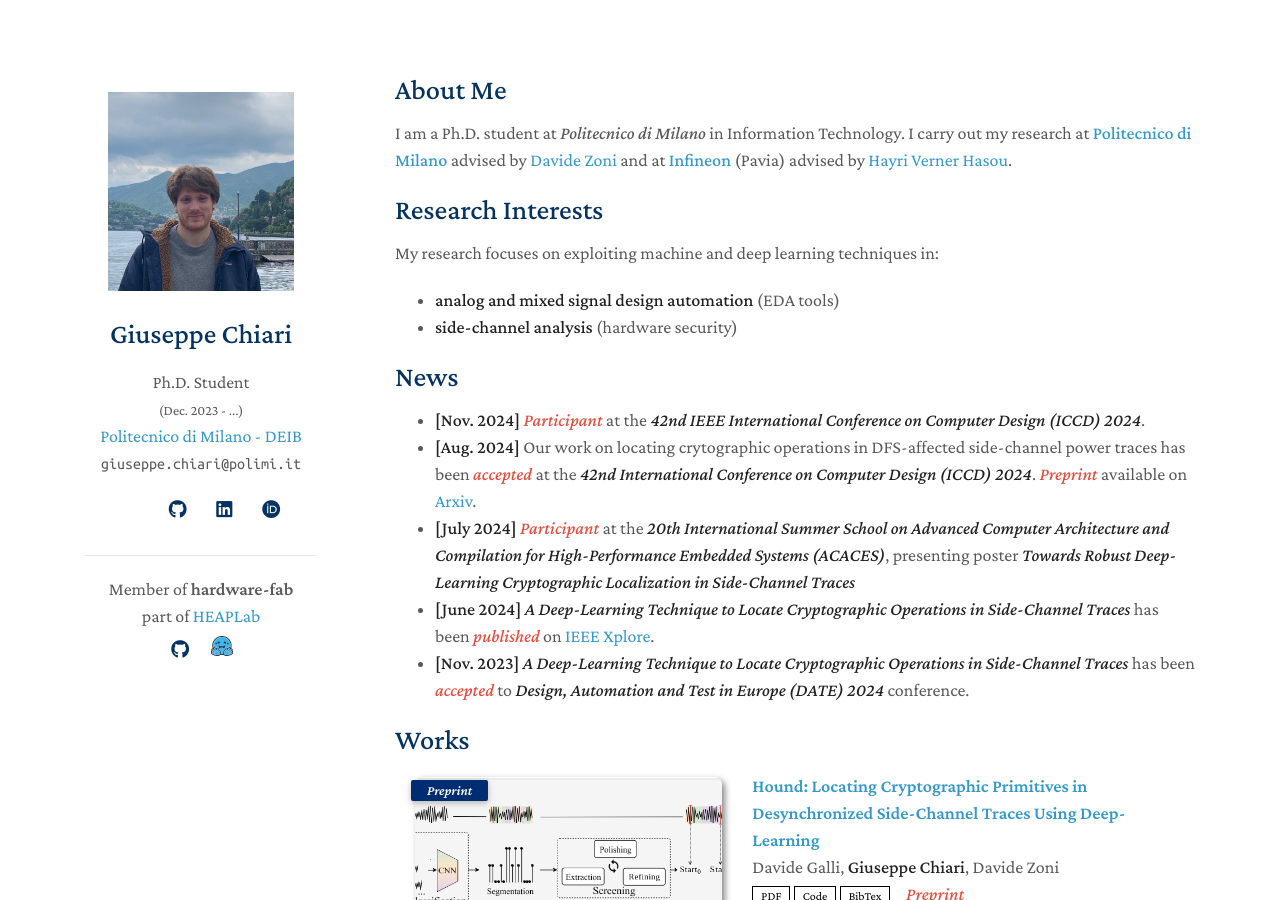
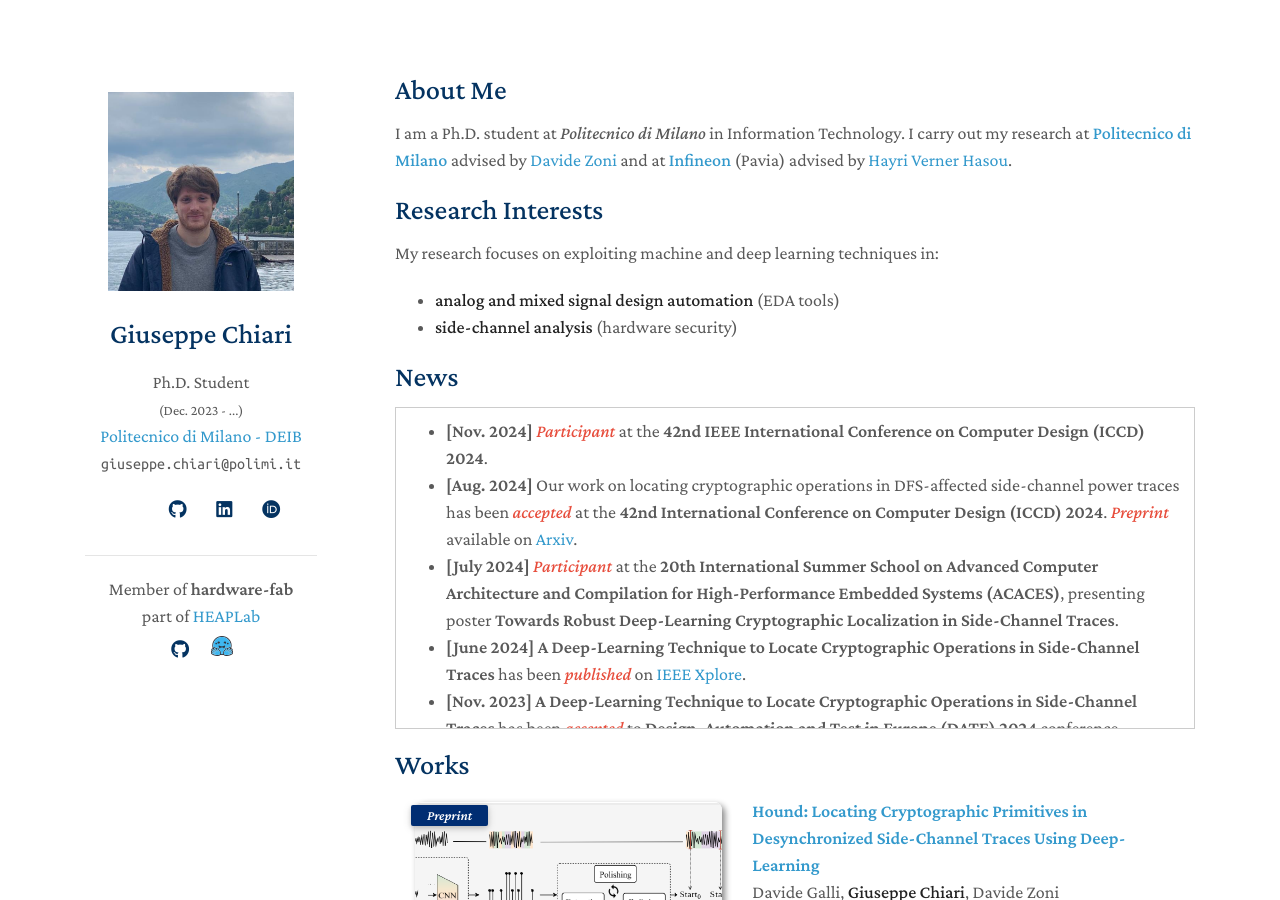
Before and after one commit to giuseppe-chiari/giuseppe-chiari.github.io, a Jekyll site: the page built from index.md, in a window 1280 px wide and 900 px high. Built offline with Jekyll 4.4.1, drawn with Linux system fonts in a browser that asks for light colours; nearby versions of some CDN libraries; a style sheet for code colours, icons or effects is not loaded; our own code applies the rules of GitHub Pages for plain Markdown files; some of the changed lines change nothing that is shown.

Commit message:
News box

```diff
--- a/index.md
+++ b/index.md
@@ -17,6 +17,23 @@ techniques in:
 - **side-channel analysis** (hardware security)
 
 ## News
+<div style="max-height: 300px; overflow-y: auto; border: 1px solid #ccc; padding: 10px; margin-bottom: 20px;">
+	<ul>
+	<li><b>[Nov. 2024]</b> <i style="color:#e74d3c">Participant</i> at the <b>42nd IEEE International Conference on Computer Design (ICCD) 2024</b>.</li>
+	<li><b>[Aug. 2024]</b> Our work on locating cryptographic operations in DFS-affected side-channel power traces has been <i style="color:#e74d3c">accepted</i> at
+		the <b>42nd International Conference on Computer Design (ICCD) 2024</b>. <i style="color:#e74d3c">Preprint</i>
+		available on <a href="https://arxiv.org/abs/2408.06296">Arxiv</a>.</li>
+	<li><b>[July 2024]</b> <i style="color:#e74d3c">Participant</i> at the <b>20th International Summer School on Advanced Computer Architecture
+		and Compilation for High-Performance Embedded Systems (ACACES)</b>, presenting poster
+		<b>Towards Robust Deep-Learning Cryptographic Localization in Side-Channel Traces</b>.</li>
+	<li><b>[June 2024]</b> <b>A Deep-Learning Technique to Locate Cryptographic Operations in Side-Channel Traces</b>
+		has been <i style="color:#e74d3c">published</i> on <a href="https://ieeexplore.ieee.org/document/10546758">IEEE Xplore</a>.</li>
+	<li><b>[Nov. 2023]</b> <b>A Deep-Learning Technique to Locate Cryptographic Operations in Side-Channel Traces</b>
+		has been <i style="color:#e74d3c">accepted</i> to <b>Design, Automation and Test in Europe (DATE) 2024</b> conference.</li>
+	</ul>
+</div>
+
+<!-- ## News
 - **[Nov. 2024]** <i style="color:#e74d3c">Participant</i> at the ***42nd IEEE International Conference on Computer Design (ICCD) 2024***.
 - **[Aug. 2024]** Our work on locating crytographic operations in DFS-affected side-channel power traces has been <i style="color:#e74d3c">accepted</i> at
 	the ***42nd International Conference on Computer Design (ICCD) 2024***. <i style="color:#e74d3c">Preprint</i>
@@ -27,6 +44,6 @@ techniques in:
 - **[June 2024]** ***A Deep-Learning Technique to Locate Cryptographic Operations in Side-Channel Traces***
 	has been <i style="color:#e74d3c">published</i> on [IEEE Xplore](https://ieeexplore.ieee.org/document/10546758).
 - **[Nov. 2023]** ***A Deep-Learning Technique to Locate Cryptographic Operations in Side-Channel Traces***
-	has been <i style="color:#e74d3c">accepted</i> to ***Design, Automation and Test in Europe (DATE) 2024*** conference.
+	has been <i style="color:#e74d3c">accepted</i> to ***Design, Automation and Test in Europe (DATE) 2024*** conference. -->
 
 {% include_relative _includes/publications.md %}
```
